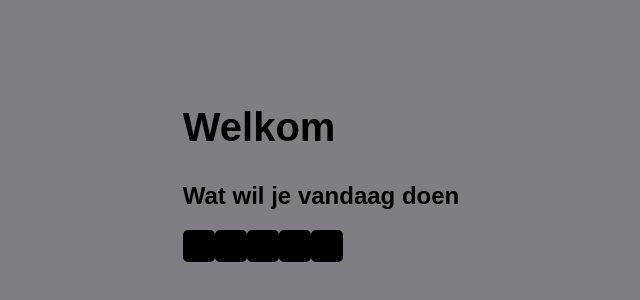
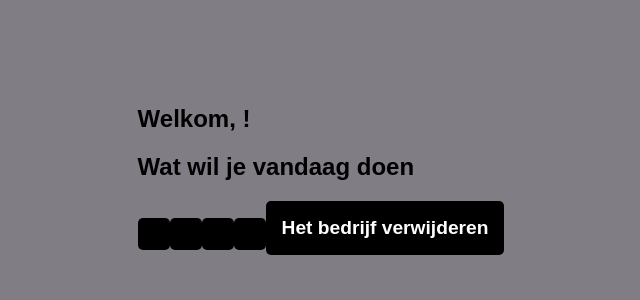
Before and after one commit to Mellewessel408/untitled, a React (Vite) app: page /HoofdschermZakelijk in a window 1280 px wide. Shown: the part 230-530 px from the top of the page, without its empty margins (319-959 px from the left). Built offline with nearby package versions, Linux system fonts and the light colour scheme.

Commit message:
Zakelijk + bedrijf

```diff
--- a/src/HoofdschermZakelijk.jsx
+++ b/src/HoofdschermZakelijk.jsx
@@ -1,8 +1,9 @@
 import {useNavigate} from 'react-router-dom';
-import {AccountProvider} from "./Login/AccountProvider.jsx";
+import {AccountProvider, useAccount} from "./Login/AccountProvider.jsx";
 
 function HoofdschermZakelijk() {
     const navigate = useNavigate();
+    const { currentAccountId, logout } = useAccount(); // Haal de currentAccountId uit de context
 
     const VoertuigenOverzicht = () => {
 
@@ -45,15 +46,16 @@ function HoofdschermZakelijk() {
 
     return (
         <div>
-            <h1>Welkom</h1>
+            <h2>Welkom, !</h2>
             <h2>Wat wil je vandaag doen</h2>
             <button onClick={VoertuigenOverzicht}></button>
             <button onClick={MedewerkersBeheren}></button>
             <button onClick={AbbonementsBeheer}></button>
             <button onClick={VerhuurActiviteiten}></button>
-            <button onClick={BedrijfVerwijderen}></button>
+            <button onClick={BedrijfVerwijderen}> Het bedrijf verwijderen </button>
         </div>
     );
 
 }
+
 export default HoofdschermZakelijk;
--- a/src/Login/InlogPagina.jsx
+++ b/src/Login/InlogPagina.jsx
@@ -7,10 +7,10 @@ import {AccountProvider, useAccount} from "./AccountProvider.jsx";
 function InlogPagina() {
     const [email, setEmail] = useState('');
     const [wachtwoord, setWachtwoord] = useState('');
-    const [gebruiker, setGebruiker] = useState('');
+
     const navigate = useNavigate();
     const { login } = useAccount();
-
+    const [gebruiker, setGebruiker] = useState('');
 
 
     const inlogKnop = async (event) => {
--- a/src/Login/RegistreerBedrijf.jsx
+++ b/src/Login/RegistreerBedrijf.jsx
@@ -4,6 +4,7 @@ import './RegistreerBedrijf.css';
 import React from 'react';
 import axios from "axios";
 import logo from '../assets/CarAndAll Logo.webp';
+import {AccountProvider, useAccount} from "./AccountProvider.jsx";
 
 function RegistreerBedrijf() {
     const navigate = useNavigate();
@@ -12,14 +13,16 @@ function RegistreerBedrijf() {
         navigate("./InlogPagina");
     };
 
+    const { login } = useAccount();
+
+
     const Registreer = async (event) => {
         event.preventDefault();
 
         const formData = new FormData(event.target);
         const email = formData.get('email');
         const wachtwoord = formData.get('wachtwoord');
-        /*const herhaalWachtwoord = formData.get('herhaalWachtwoord');
-        */const bedrijfsnaam = formData.get('bedrijfsnaam');
+        const bedrijfsnaam = formData.get('bedrijfsnaam');
         const kvkNummer = formData.get('kvkNummer');
         const postcode = formData.get('postcode');
         const huisnummer = formData.get('huisnummer');
@@ -27,11 +30,7 @@ function RegistreerBedrijf() {
         const maxVoertuigen = formData.get('maxVoertuigen');
 
 
-        // Controleer of de wachtwoorden overeenkomen
-        /*if (wachtwoord !== herhaalWachtwoord) {
-            alert('Wachtwoorden komen niet overeen. Probeer het opnieuw.');
-            return;
-        }*/
+
 
         // Verzamel de data in een object om te verzenden
         const BedrijfsData = {
@@ -65,6 +64,7 @@ function RegistreerBedrijf() {
                 // Als de request succesvol is
                 console.log('Account succesvol aangemaakt');
                 alert('Account succesvol aangemaakt!');
+                login(await response.text());
                 navigate('HoofdschermZakelijk');
             } else {
                 // Als de request niet succesvol is (bijvoorbeeld BadRequest)
```
